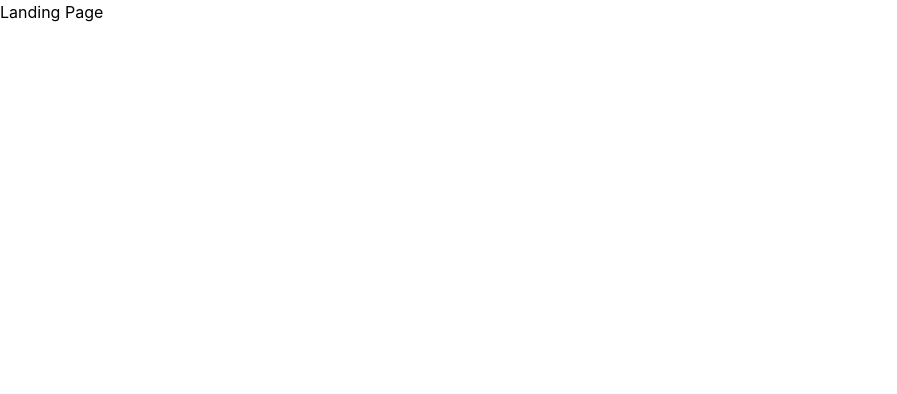
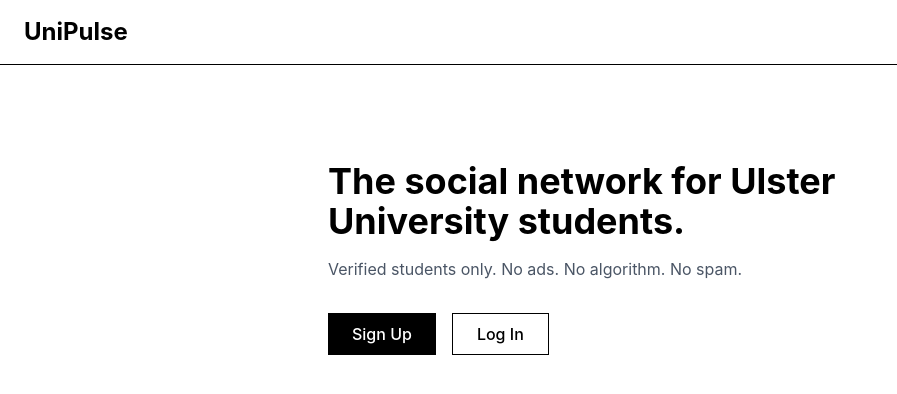
Before and after one commit to parwatpandit/unipulse, a React (Vite) app in the folder frontend/: page / in a window 1280 px wide. Shown: the top 394 px of the page, without its empty margins (0-897 px from the left). Built offline with nearby package versions, Linux system fonts and the light colour scheme.

Commit message:
feat: add landing page

```diff
--- a/frontend/src/App.tsx
+++ b/frontend/src/App.tsx
@@ -1,10 +1,11 @@
 import { BrowserRouter, Routes, Route } from 'react-router-dom'
+import Landing from './pages/Landing'
 
 function App() {
   return (
     <BrowserRouter>
       <Routes>
-        <Route path="/" element={<div>Landing Page</div>} />
+        <Route path="/" element={<Landing />} />
       </Routes>
     </BrowserRouter>
   )
--- /dev/null
+++ b/frontend/src/pages/Landing.tsx
@@ -0,0 +1,34 @@
+import { useNavigate } from 'react-router-dom'
+
+function Landing() {
+  const navigate = useNavigate()
+
+  return (
+    <div className="min-h-screen bg-white">
+      <div className="border-b px-6 py-4">
+        <span className="text-2xl font-bold">UniPulse</span>
+      </div>
+
+      <div className="max-w-2xl mx-auto px-6 py-24">
+        <h1 className="text-4xl font-bold mb-4">The social network for Ulster University students.</h1>
+        <p className="text-gray-600 mb-8">Verified students only. No ads. No algorithm. No spam.</p>
+        <div className="flex gap-4">
+          <button
+            onClick={() => navigate('/signup')}
+            className="px-6 py-2 bg-black text-white font-medium"
+          >
+            Sign Up
+          </button>
+          <button
+            onClick={() => navigate('/login')}
+            className="px-6 py-2 border border-black font-medium"
+          >
+            Log In
+          </button>
+        </div>
+      </div>
+    </div>
+  )
+}
+
+export default Landing
```
Also changed, not shown: frontend/package.json (+5 -4 lines), 1 other file (tests, documents, lock files or other folders).
